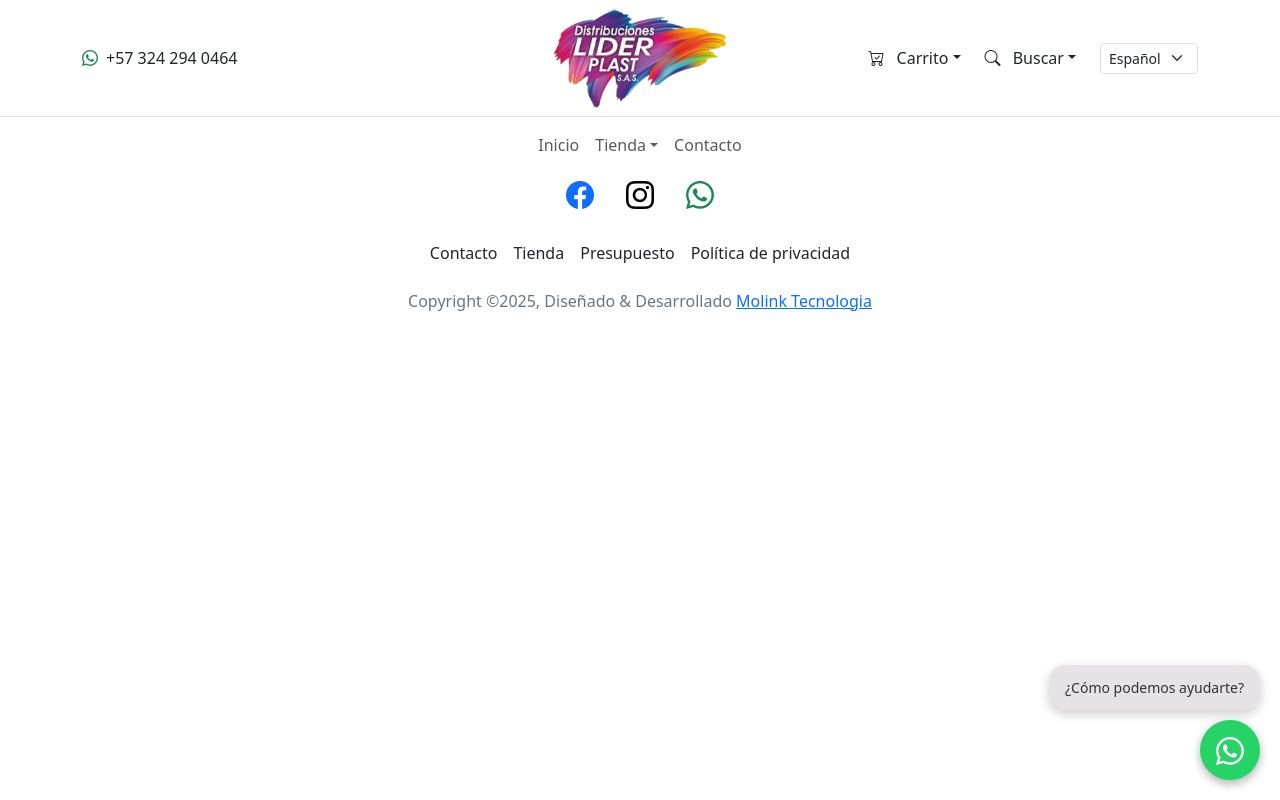
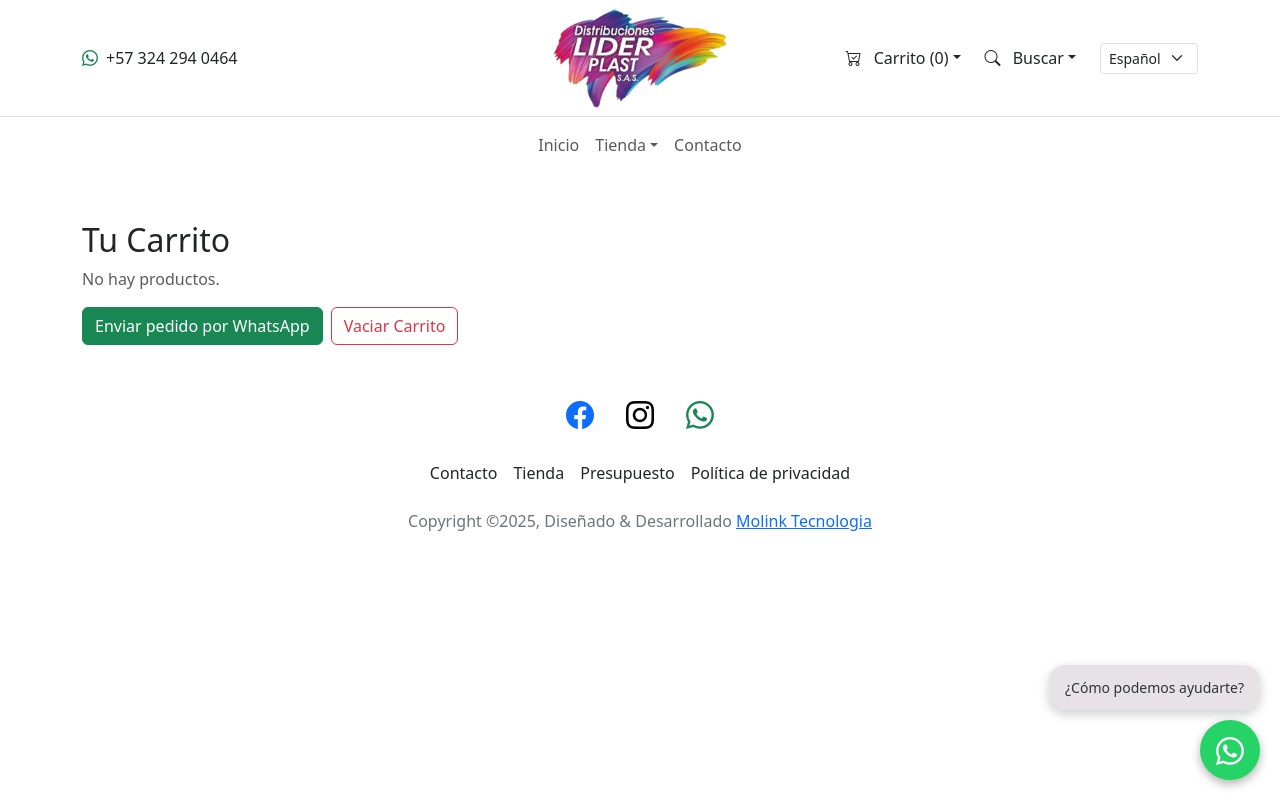
Before and after one commit to LFMG1993/liderplast, a React (Vite) app: page /cart in a window 1280 px wide. Built offline with nearby package versions, Linux system fonts and the light colour scheme.

Commit message:
agregar al carrito listo, mostrar los productos en el carrito listo, pagina de pedido para enviar todo por whatsapp listo.

```diff
--- a/src/App.tsx
+++ b/src/App.tsx
@@ -6,6 +6,7 @@ import AllProducts from "./pages/AllProducts.tsx";
 import Header from "./Components/Header.tsx";
 import Footer from "./Components/Footer.tsx";
 import WhatsAppButton from "./Components/WhatsAppButton.tsx";
+import CartPage from "./pages/CartPage.tsx";
 
 function App() {
     return (
@@ -16,6 +17,7 @@ function App() {
                 <Route path="/contact" element={<Contact/>}/>
                 <Route path="/category" element={<Category/>}/>
                 <Route path="/all-products" element={<AllProducts/>}/>
+                <Route path="/cart" element={<CartPage/>}/>
             </Routes>
             <Footer/>
             <WhatsAppButton/>
--- /dev/null
+++ b/src/Components/CartDropdown.tsx
@@ -0,0 +1,56 @@
+import {Link} from "react-router-dom";
+import {useCart} from "../hooks/CardContext.tsx";
+import {ImagesProducts} from "../utils/images.ts";
+
+export default function CartDropdown() {
+    const {items, removeItem,} = useCart();
+    const count = items.reduce((sum, i) => sum + i.quantity, 0);
+
+    return (
+        <li className="list-inline-item dropdown">
+            <a
+                className="dropdown-toggle btn-no-link"
+                data-bs-toggle="dropdown"
+                aria-expanded="false"
+            >
+                <i className="bi bi-cart-check me-2"></i> Carrito ({count})
+            </a>
+            <ul className="dropdown-menu dropdown-menu-end p-2" style={{minWidth: 300}}>
+                {items.length === 0 ? (
+                    <li className="dropdown-item text-center text-muted">Carrito vacío</li>
+                ) : (
+                    items.map((it) => (
+                        <li key={it.id} className="dropdown-item d-flex justify-content-between">
+                            <div className="d-flex align-items-center">
+                                {/* 1. Miniatura */}
+                                <img
+                                    src={ImagesProducts[it.image]}
+                                    alt={it.title}
+                                    className="img-thumbnail me-2"
+                                    style={{
+                                        width: 40,
+                                        height: 40,
+                                        objectFit: "cover",
+                                    }}
+                                />
+                            </div>
+                            <span>{it.title}×{it.quantity}</span>
+                            <button className="btn btn-sm btn-outline-danger" onClick={() => removeItem(it.id)}>×
+                            </button>
+                        </li>
+                    ))
+                )}
+                {items.length > 0 && (
+                    <>
+                        <li>
+                            <hr className="dropdown-divider"/>
+                        </li>
+                        <li className="dropdown-item text-center">
+                            <Link to="/cart" className="btn btn-primary w-100">Ver Carrito</Link>
+                        </li>
+                    </>
+                )}
+            </ul>
+        </li>
+    );
+}
--- a/src/Components/Header.tsx
+++ b/src/Components/Header.tsx
@@ -1,5 +1,6 @@
 import {Link} from "react-router-dom";
 import { ImagesHome } from "../utils/images.ts";
+import CardDropdown from "./CartDropdown.tsx";
 
 export default function Header() {
 
@@ -18,32 +19,34 @@ export default function Header() {
                         </div>
                         <div className="col-md-4 text-center">
                             <Link to="/">
-                                <img src={ImagesHome.logo} alt="Logo" className="img-fluid" style={{maxHeight: "100px"}}/>
+                                <img src={ImagesHome.logo} alt="Logo" className="img-fluid"
+                                     style={{maxHeight: "100px"}}/>
                             </Link>
                         </div>
                         <div className="col-md-4">
                             <ul className="list-inline text-end mb-0">
-                                <li className="list-inline-item dropdown">
-                                    <Link to="/"
-                                          className="dropdown-toggle btn-no-link"
-                                          data-bs-toggle="dropdown"
-                                          aria-expanded="false"
-                                    >
-                                        <i className="bi bi-cart-check me-2"></i> Carrito
-                                    </Link>
-                                    <ul className="dropdown-menu dropdown-menu-end">
-                                        <li>
-                                            <Link to="/" className="dropdown-item">
-                                                Ver Carrito
-                                            </Link>
-                                        </li>
-                                        <li>
-                                            <Link to="/" className="dropdown-item">
-                                                Pagar
-                                            </Link>
-                                        </li>
-                                    </ul>
-                                </li>
+                                {/*<li className="list-inline-item dropdown">*/}
+                                {/*    <Link to="/"*/}
+                                {/*          className="dropdown-toggle btn-no-link"*/}
+                                {/*          data-bs-toggle="dropdown"*/}
+                                {/*          aria-expanded="false"*/}
+                                {/*    >*/}
+                                {/*        <i className="bi bi-cart-check me-2"></i> Carrito*/}
+                                {/*    </Link>*/}
+                                {/*    <ul className="dropdown-menu dropdown-menu-end">*/}
+                                {/*        <li>*/}
+                                {/*            <Link to="/" className="dropdown-item">*/}
+                                {/*                Ver Carrito*/}
+                                {/*            </Link>*/}
+                                {/*        </li>*/}
+                                {/*        <li>*/}
+                                {/*            <Link to="/" className="dropdown-item">*/}
+                                {/*                Pagar*/}
+                                {/*            </Link>*/}
+                                {/*        </li>*/}
+                                {/*    </ul>*/}
+                                {/*</li>*/}
+                                <CardDropdown/>
                                 <li className="list-inline-item dropdown ms-3">
                                     <a
                                         href="#!"
--- a/src/Style/App.css
+++ b/src/Style/App.css
@@ -33,4 +33,11 @@
 
 .background-liderplast {
   background-color: #4a3084;
+  color: #fff; /* Color del texto */
+  transition: background-color 0.3s ease, color 0.3s ease;
 }
+
+.background-liderplast:hover {
+  background-color: #8b78b6; /* Color de fondo al pasar el cursor */
+  color: #fff; /* Asegura que el texto siga visible */
+}
--- /dev/null
+++ b/src/hooks/CardContext.tsx
@@ -0,0 +1,46 @@
+import { createContext, useContext, useState, ReactNode } from "react";
+import type { Product } from "../types.ts";
+
+type CartItem = Product & { quantity: number };
+
+type CartContextType = {
+    items: CartItem[];
+    addItem: (p: Product) => void;
+    removeItem: (id: number) => void;
+    clearCart: () => void;
+};
+
+const CartContext = createContext<CartContextType | undefined>(undefined);
+
+export function CartProvider({ children }: { children: ReactNode }) {
+    const [items, setItems] = useState<CartItem[]>([]);
+
+    const addItem = (product: Product) => {
+        setItems((prev) => {
+            const idx = prev.findIndex((i) => i.id === product.id);
+            if (idx > -1) {
+                const copy = [...prev];
+                copy[idx].quantity += 1;
+                return copy;
+            }
+            return [...prev, { ...product, quantity: 1 }];
+        });
+    };
+
+    const removeItem = (id: number) =>
+        setItems((prev) => prev.filter((i) => i.id !== id));
+
+    const clearCart = () => setItems([]);
+
+    return (
+        <CartContext.Provider value={{ items, addItem, removeItem, clearCart }}>
+            {children}
+        </CartContext.Provider>
+    );
+}
+
+export function useCart() {
+    const ctx = useContext(CartContext);
+    if (!ctx) throw new Error("useCart must be inside CartProvider");
+    return ctx;
+}
--- a/src/hooks/useProductFilter.ts
+++ b/src/hooks/useProductFilter.ts
@@ -1,4 +1,5 @@
 import { useState, useMemo, useEffect } from "react";
+import type { Product } from "../types.ts";
 import { products } from "../data/product.ts";
 
 export function useProductFilter(initialCategory = "") {
@@ -30,7 +31,7 @@ export function useProductFilter(initialCategory = "") {
         }
     }, [initialCategory]);
 
-    const filteredProducts = useMemo(() => {
+    const filteredProducts = useMemo<Product[]>(() => {
         return products.filter((p) => {
             const matchCat =
                 selectedCats.length === 0 || selectedCats.includes(p.category);
--- a/src/main.tsx
+++ b/src/main.tsx
@@ -1,14 +1,18 @@
-import { StrictMode } from 'react'
-import { createRoot } from 'react-dom/client'
+import {StrictMode} from 'react'
+import {createRoot} from 'react-dom/client'
 import App from './App.tsx'
 import 'bootstrap/dist/css/bootstrap.min.css'
 import 'bootstrap/dist/js/bootstrap.bundle.min.js'
 import 'bootstrap-icons/font/bootstrap-icons.css'
 import '../src/Style/App.css'
 import '../src/Style/WhatsAppButton.css'
+import '../src/hooks/CardContext.tsx'
+import {CartProvider} from "./hooks/CardContext.tsx";
 
 createRoot(document.getElementById('root')!).render(
-  <StrictMode>
-    <App />
-  </StrictMode>,
+    <StrictMode>
+        <CartProvider>
+            <App/>
+        </CartProvider>
+    </StrictMode>,
 )
--- /dev/null
+++ b/src/pages/CartPage.tsx
@@ -0,0 +1,59 @@
+// src/pages/CartPage.tsx
+import {useCart} from "../hooks/CardContext.tsx";
+import {ImagesProducts} from "../utils/images.ts";
+
+export default function CartPage() {
+    const {items, clearCart} = useCart();
+    const phone = "573242940464";
+
+    const whatsappLink = () => {
+        const header = "🛒 *Mi Pedido*%0A%0A";
+        // 2. Construye la lista numerada
+        const lines = items.map(
+            (it, idx) => `${idx + 1}. ${it.quantity}× ${it.title}`
+        );
+        // 3. Une las líneas con saltos de línea URL-encoded
+        const body = lines.join("%0A");
+        // 4. Ensambla el texto completo
+        const text = header + body;
+        // 5. Genera la URL
+        return `https://api.whatsapp.com/send?phone=${phone}&text=${text}`;
+    };
+
+    return (
+        <div className="container py-5">
+            <h2>Tu Carrito</h2>
+            {items.length === 0 ? (
+                <p className="text-muted">No hay productos.</p>
+            ) : (
+                <ul className="list-group mb-4">
+                    {items.map((it) => (
+                        <li key={it.id} className="list-group-item d-flex justify-content-between">
+                            <div className="d-flex align-items-center">
+                                <img
+                                    src={ImagesProducts[it.image]}
+                                    alt={it.title}
+                                    className="img-thumbnail me-2"
+                                    style={{
+                                        width: 80,
+                                        height: 80,
+                                        objectFit: "cover",
+                                    }}
+                                />
+                            </div>
+                            <span>{it.title} × {it.quantity}</span>
+                        </li>
+                    ))}
+                </ul>
+            )}
+            <div className="d-flex gap-2">
+                <a href={whatsappLink()} target="_blank" className="btn btn-success">
+                    Enviar pedido por WhatsApp
+                </a>
+                <button className="btn btn-outline-danger" onClick={clearCart}>
+                    Vaciar Carrito
+                </button>
+            </div>
+        </div>
+    );
+}
--- /dev/null
+++ b/src/types.ts
@@ -0,0 +1,11 @@
+import type { ProductImageKey } from "./utils/images";
+
+export interface Product {
+    id: number;
+    name: string;
+    title: string;
+    description?: string;     // opcional si no siempre tienes descripción
+    price?: number;           // opcional si no lo manejas
+    category: string;
+    image: ProductImageKey;   // key que ya tienes en ImagesProducts/ImagesCategory
+}
```
Also changed, not shown: src/data/product.ts (+1 -12 lines), src/pages/AllProducts.tsx (+6 -6 lines).
